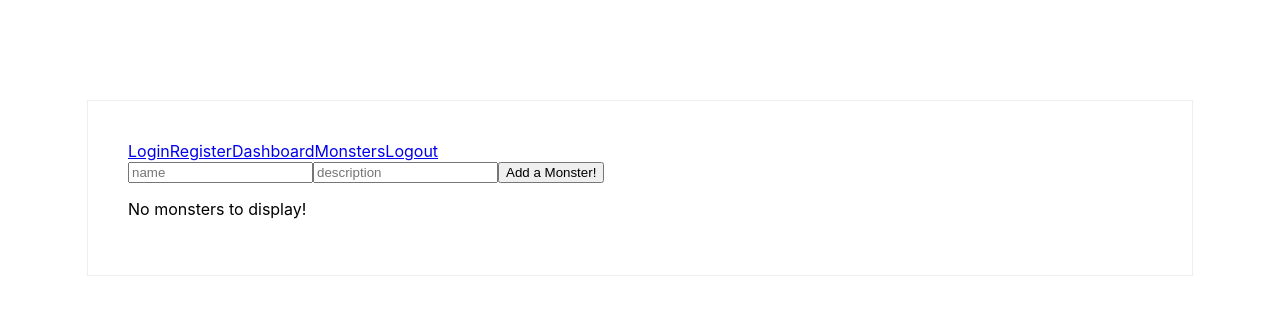
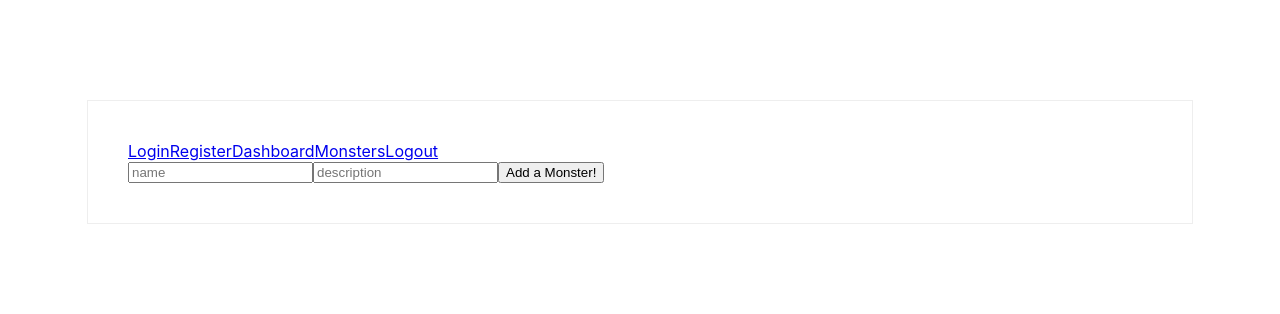
Before and after one commit to DGMarkel/recipe-box-client, a React (Create React App) app: page /dash in a window 1280 px wide. Shown: the top 314 px of the page. Built offline with nearby package versions, Linux system fonts and the light colour scheme.

Commit message:
fix small issue with props

```diff
--- a/src/components/MyMonstersList.jsx
+++ b/src/components/MyMonstersList.jsx
@@ -3,10 +3,11 @@ import React, { Component } from 'react'
 export default class MyMonstersList extends Component {
 
   render() {
+
     return (
       <div>
-        { (this.props.monsters) ?
-          this.props.monsters.map( monster => <h1>{monster.name}</h1> )
+        { (this.props.myMonsters) ?
+          this.props.myMonsters.map( monster => <h1>{monster.name}</h1> )
           : <p>No monsters to display!</p>
         }
       </div>
```
